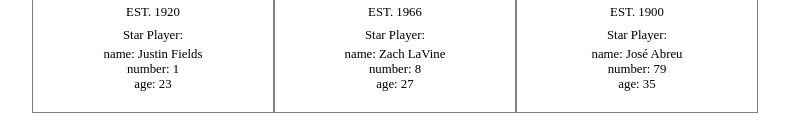
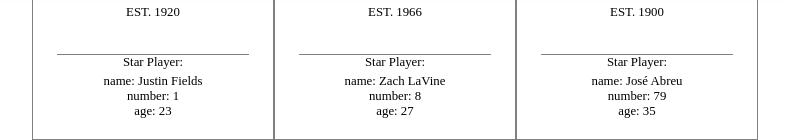
Before and after one commit to ryanjeffrey/display-a-list, a website with bundled scripts: page index.html in a window 1280 px wide. Shown: the part 814-954 px from the top of the page, without its empty margins (245-1034 px from the left). Before the commit the page ends 927 px from the top, so only its background shows below. Built offline with nearby package versions, Linux system fonts and the light colour scheme; files whose address does not match are found by name.

Commit message:
Add border to top of star player

```diff
--- a/render-chicago-sports.js
+++ b/render-chicago-sports.js
@@ -38,6 +38,7 @@ export function renderChicagoSport(sport) {
 
     chicagoSportEl.append(teamEl, logoEl, stadiumEl, yearEstablishedEl, starPlayerTitleEl, starPlayerEl);
     chicagoSportEl.classList.add('sport-item');
+    starPlayerTitleEl.classList.add('star-player-title');
 
     return chicagoSportEl;
 }
--- a/styles/style.css
+++ b/styles/style.css
@@ -87,7 +87,7 @@
     border: 1px grey solid;
 }
 
-.components-title {
+.components-title, .star-player-title {
     margin-top: 30px;
     border-top: 1px grey solid;
 }
```
